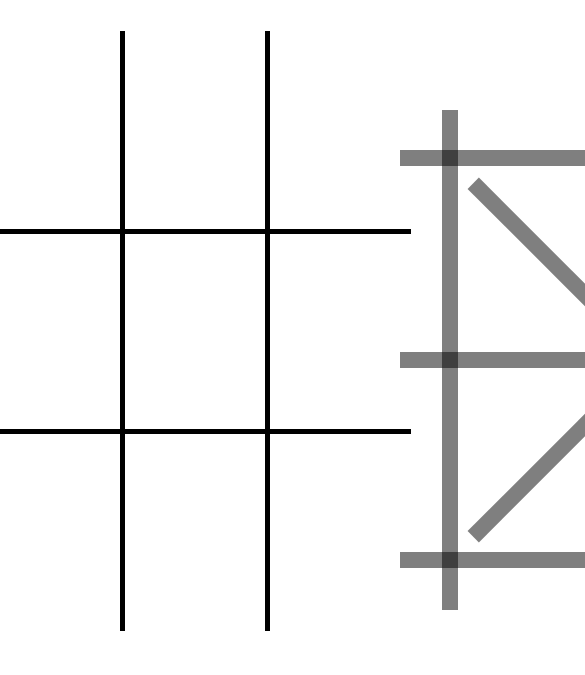
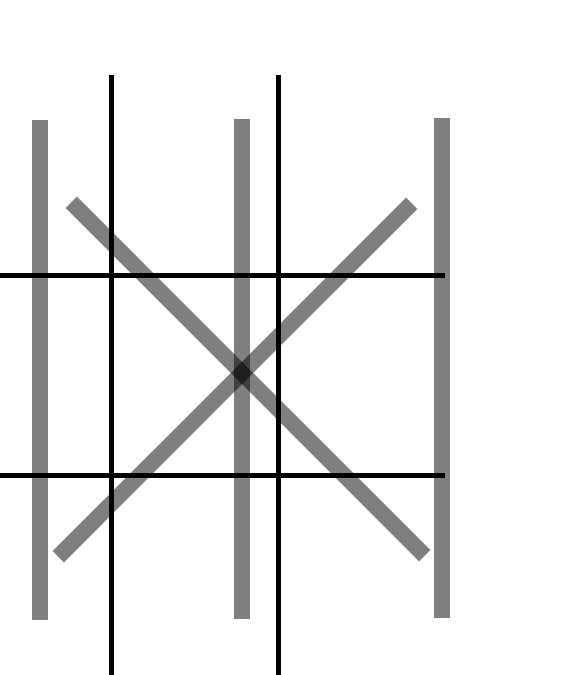
Before and after one commit to ZZDome/JS_TicTacToe, a website: page index.html in a window 390 px wide. Both pictures are taken after a click on the button "Play". Shown: the part 176-851 px from the top of the page, 585 px wide, since content can reach past the window. Drawn offline with nearby package versions, Linux system fonts and the light colour scheme.

Commit message:
responsive optimization

```diff
--- a/script.js
+++ b/script.js
@@ -118,15 +118,16 @@ function templatePlayfield() {
                 <span>Player 2</span>
             </div>
         </div>
-        <div class="line" style="top: 326px;"></div>
-        <div class="line" style="top: 528px;"></div>
-        <div class="line" style="top: 728px;"></div>
-        <div class="line spin90" style="top: 528px; left: 200px"></div>
-        <div class="line spin90" style="top: 528px;"></div>
-        <div class="line spin90" style="top: 528px; left: 602px"></div>
-        <div class="line spin45" style="top: 528px;"></div>
-        <div class="line spinNeg45" style="top: 528px;"></div>
+
         <table>
+        <div class="line" style="top: 230px; left: 46px;"></div>
+        <div class="line" style="top: 401px; left: 46px;"></div>
+        <div class="line" style="top: 586px; left: 46px;"></div>
+        <div class="line spin90" style="top: 367px; left: -155px;"></div>
+        <div class="line spin90" style="top: 350px; left: 47px;"></div>
+        <div class="line spin90" style="top: 333px; left: 247px"></div>
+        <div class="line spin45" style="top: 328px; left: 53px;"></div>
+        <div class="line spinNeg45" style="top: 313px; left: 40px;"></div>
             <tr>
                 <td onclick = "fillShape(0)">
                     <img id="circle0" class="shape d-none" src="img/circle.png">
--- a/style.css
+++ b/style.css
@@ -17,10 +17,11 @@ h1{
 
 .line{
   position: absolute;
-  left: 400px;
+  position: relative;
   height: 16px;
   width: 500px;
   background-color: rgba(0, 0, 0, 0.5);
+  transform: scale(0.0);
 }
 
 .spin90{
@@ -76,6 +77,10 @@ h1{
     font-size: 30px;
 }
 
+table{
+  position: relative;
+}
+
 tr{
     width: 600px;
 }
```
